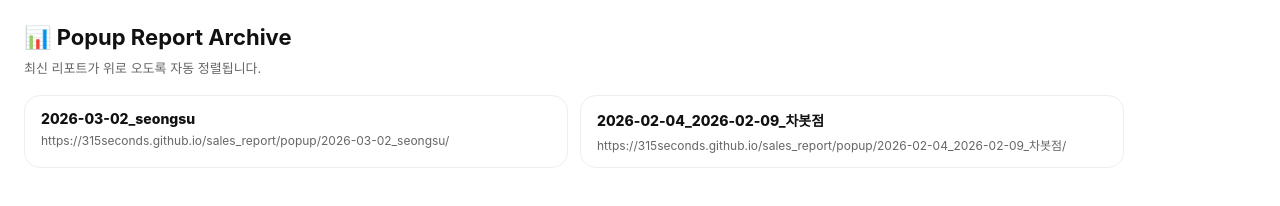
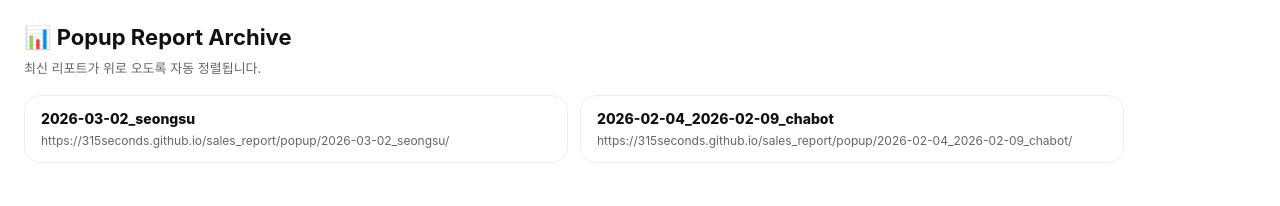
Before and after one commit to 315seconds/sales_report, a plain HTML site: page docs/index.html in a window 1280 px wide. Drawn offline with Linux system fonts and the light colour scheme.

Commit message:
Rename folder to ascii to avoid 404

```diff
--- a/docs/index.html
+++ b/docs/index.html
@@ -19,8 +19,8 @@ a{color:#111;text-decoration:none}
 <div class='title'>2026-03-02_seongsu</div>
 <div class='meta'>https://315seconds.github.io/sales_report/popup/2026-03-02_seongsu/</div>
 </a>
-<a class='card' href='https://315seconds.github.io/sales_report/popup/2026-02-04_2026-02-09_차봇점/'>
-<div class='title'>2026-02-04_2026-02-09_차봇점</div>
-<div class='meta'>https://315seconds.github.io/sales_report/popup/2026-02-04_2026-02-09_차봇점/</div>
+<a class='card' href='https://315seconds.github.io/sales_report/popup/2026-02-04_2026-02-09_chabot/'>
+<div class='title'>2026-02-04_2026-02-09_chabot</div>
+<div class='meta'>https://315seconds.github.io/sales_report/popup/2026-02-04_2026-02-09_chabot/</div>
 </a>
 </div></body></html>
```
Also changed, not shown: docs/popup/2026-02-04_2026-02-09_chabot/index.html (renamed from docs/popup/2026-02-04_2026-02-09_차봇점/index.html).
